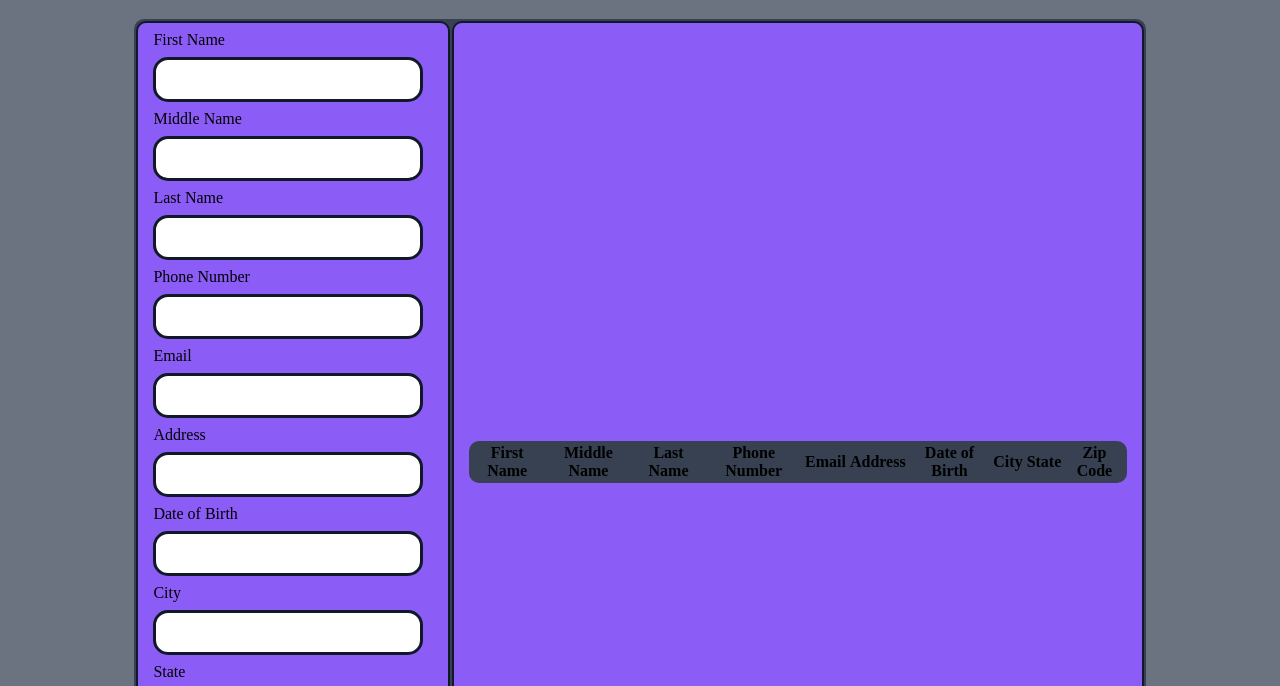
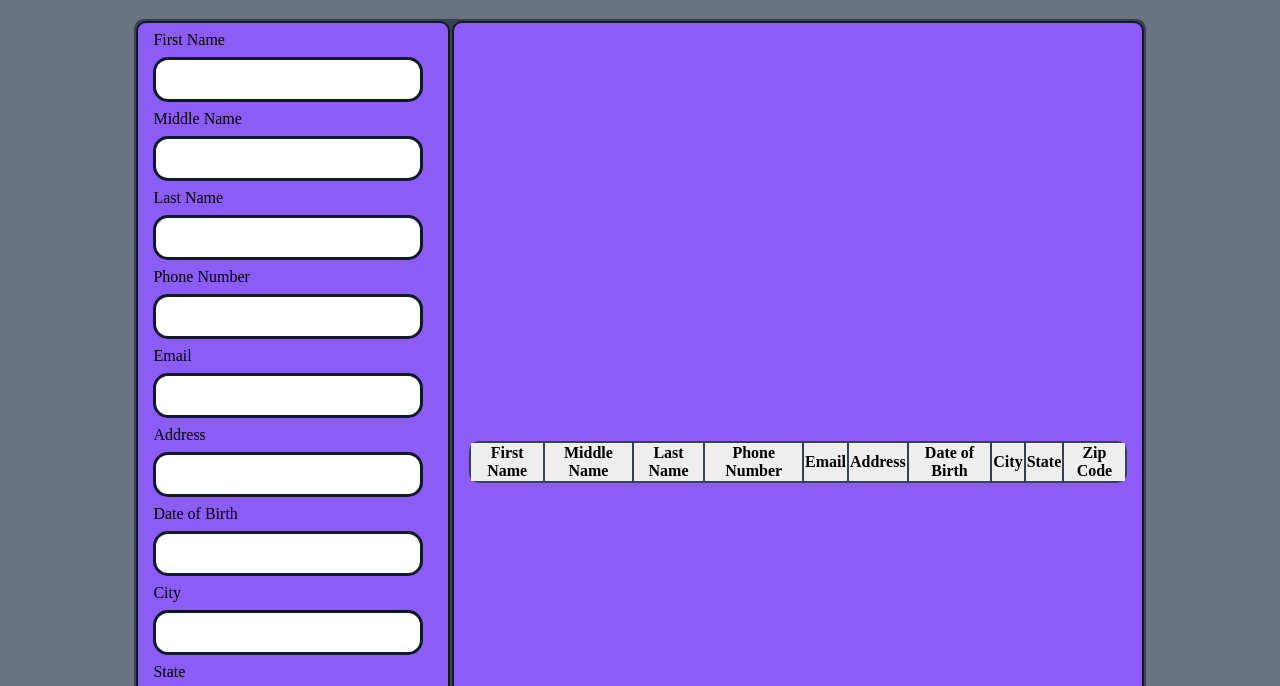
Before and after one commit to demowi8/CRUD-app, a plain HTML site: page index.html in a window 1280 px wide. Shown: the part 79-765 px from the top of the page. Drawn offline with Linux system fonts and the light colour scheme.

Commit message:
no edits

```diff
--- a/script.js
+++ b/script.js
@@ -67,7 +67,7 @@ function insertNewRecord(data){
 
      cell10 = newRow.insertCell(10);
         cell10.innerHTML = `<button onClick="onEdit(this)">Edit</button> <button onClick="onDelete(this)">Delete</button>`;
-    };
+    }
 
     //Edit the data
     function onEdit(td) {
--- a/styles.css
+++ b/styles.css
@@ -33,7 +33,7 @@ td{
     background: var(--purple);
 }
 
-tr:nth-child(even), table.list thread> tr{
+tr:nth-child(even), table.list thead> tr{
     background-color: var(--light);
 }
 
```
